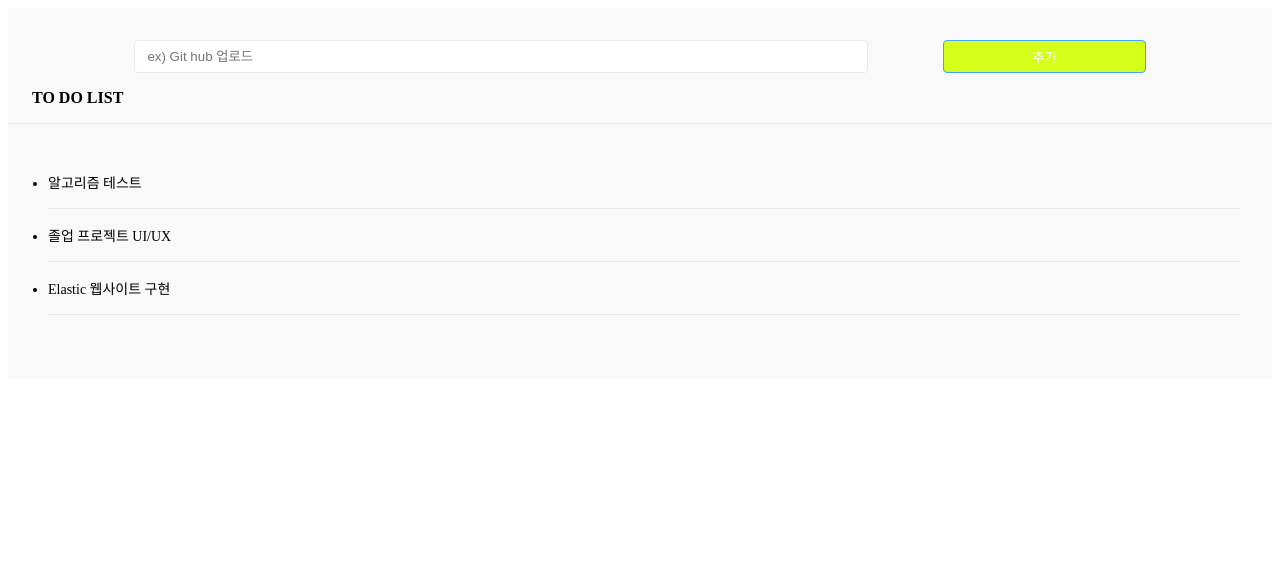
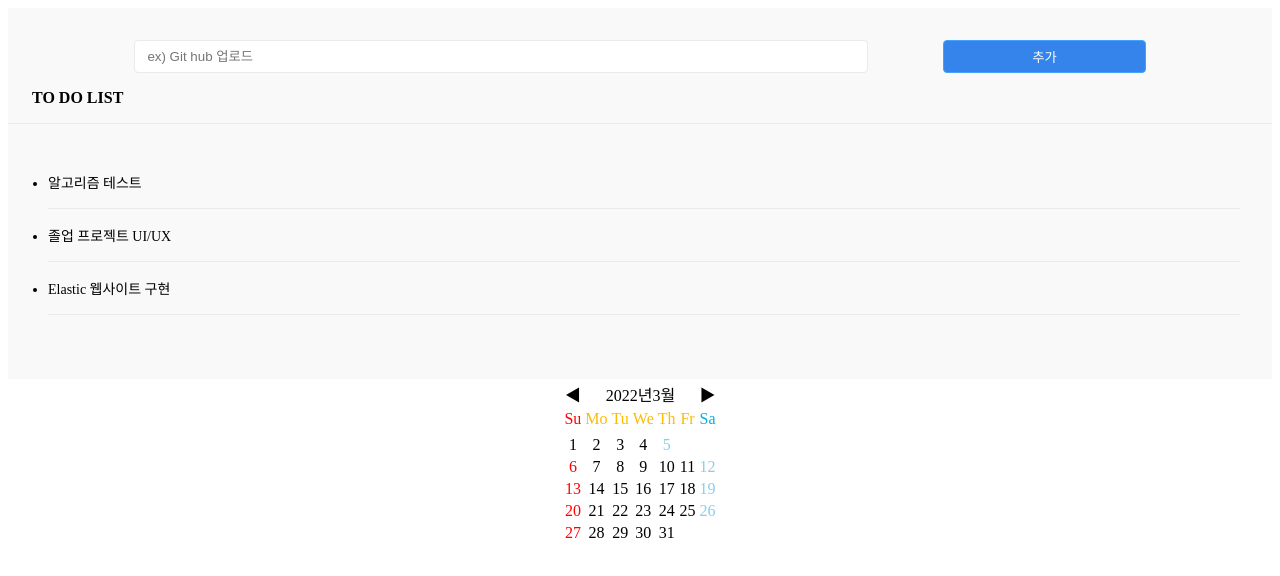
Before and after one commit to kim-yeaseul/to-do-list, a plain HTML site: page index.html in a window 1280 px wide. Drawn offline with Linux system fonts and the light colour scheme.

Commit message:
calendar 추가 (근데 앞에 여백 왜 안되는지 모르겠음;;)

```diff
--- a/index.html
+++ b/index.html
@@ -5,7 +5,7 @@
     <meta name="viewport" content="width = device-width, initial-scale=1"/>
     <link rel = "stylesheet" href = "style.css"/>
     <title>
-        TO DO LIST
+    TO DO LIST
     </title>
 </head>
 
@@ -23,6 +23,96 @@
                 </ul>
         </div>
     </div>
-</body>
+    <script type="text/javascript">
+        var today = new Date();
+        function buildCalendar(){
+          var row = null
+          var cnt = 0;
+          var calendarTable = document.getElementById("calendar");
+          var calendarTableTitle = document.getElementById("calendarTitle");
+          calendarTableTitle.innerHTML = today.getFullYear()+"년"+(today.getMonth()+1)+"월";
+
+          var firstDate = new Date(today.getFullYear(), today.getMonth(), 1);
+          var lastDate = new Date(today.getFullYear(), today.getMonth()+1, 0);
+          while(calendarTable.rows.length > 2){
+              calendarTable.deleteRow(calendarTable.rows.length -1);
+          }
+
+          row = calendarTable.insertRow();
+          for(i = 0; i < firstDate.getDay(); i++){
+              cell = row.insertCell();
+              cnt += 1;
+          }
+
+          row = calendarTable.insertRow();
+
+          for(i = 1; i <= lastDate.getDate(); i++){
+              cell = row.insertCell();
+              cnt += 1;
+
+            cell.setAttribute('id', i);
+              cell.innerHTML = i;
+              cell.align = "center";
+
+            cell.onclick = function(){
+                clickedYear = today.getFullYear();
+                clickedMonth = ( 1 + today.getMonth() );
+                clickedDate = this.getAttribute('id');
+
+                clickedDate = clickedDate >= 10 ? clickedDate : '0' + clickedDate;
+                clickedMonth = clickedMonth >= 10 ? clickedMonth : '0' + clickedMonth;
+                clickedYMD = clickedYear + "-" + clickedMonth + "-" + clickedDate;
+
+                opener.document.getElementById("date").value = clickedYMD;
+                self.close();
+            }
+
+            if (cnt % 7 == 1) {
+                cell.innerHTML = "<font color=red>" + i + "</font>";
+            }
+
+            if (cnt % 7 == 0){
+                cell.innerHTML = "<font color=skyblue>" + i + "</font>";
+                row = calendar.insertRow();
+            }
+          }
+
+          if(cnt % 7 != 0){
+              for(i = 0; i < 7 - (cnt % 7); i++){
+                  cell = row.insertCell();
+              }
+          }
+        }
+
+        function prevCalendar(){
+            today = new Date(today.getFullYear(), today.getMonth()-1, today.getDate());
+            buildCalendar();
+        }
+
+        function nextCalendar(){
+            today = new Date(today.getFullYear(), today.getMonth()+1, today.getDate());
+            buildCalendar();
+        }
+        </script>
+        <body>
+        <table id="calendar" align="center">
+                <tr>
+                    <td align="center"><label onclick="prevCalendar()"> ◀ </label></td>
+                    <td colspan="5" align="center" id="calendarTitle">yyyy년 m월</td>
+                    <td align="center"><label onclick="nextCalendar()"> ▶ </label></td>
+                </tr>
+                <tr>
+                    <td align="center"><font color ="red">Su</td>
+                    <td align="center"><font color = "#FFBB00">Mo</td>
+                    <td align="center"><font color = "#FFBB00">Tu</td>
+                    <td align="center"><font color = "#FFBB00">We</td>
+                    <td align="center"><font color = "#FFBB00">Th</td>
+                    <td align="center"><font color = "#FFBB00">Fr</td>
+                    <td align="center"><font color ="#skyblue">Sa</td>
+                </tr>
+                <script type="text/javascript">buildCalendar();</script>
+            </table>
+
 <script src="app.js"></script>
+
 </html>
--- a/style.css
+++ b/style.css
@@ -22,7 +22,7 @@
 
 #add-button {
     width: 20%;
-    background-color: #d5ff18;
+    background-color: #3584eb;
     border-radius: 4px;
     border: 1px solid #41a3fe;
     color: white;
```
Also changed, not shown: app.js (line endings or trailing spaces).
